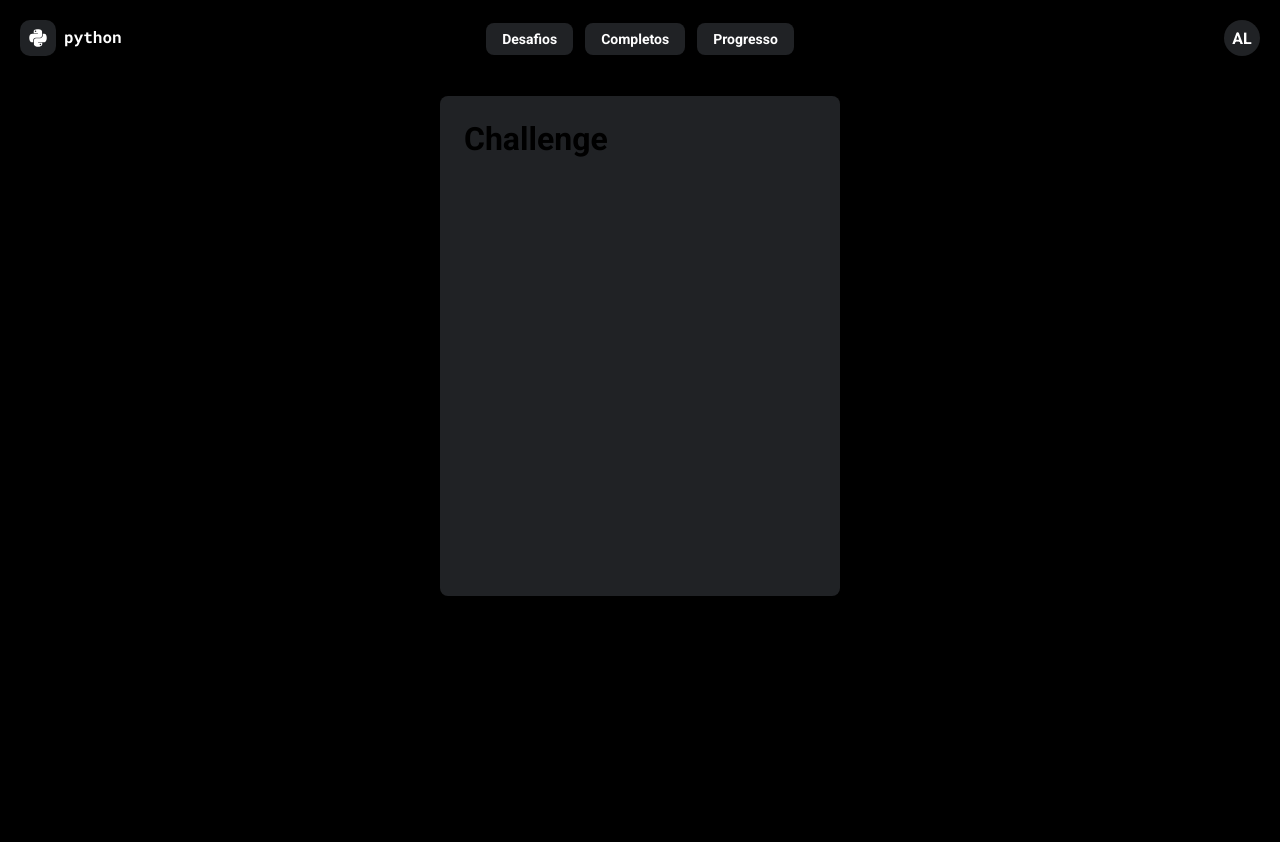
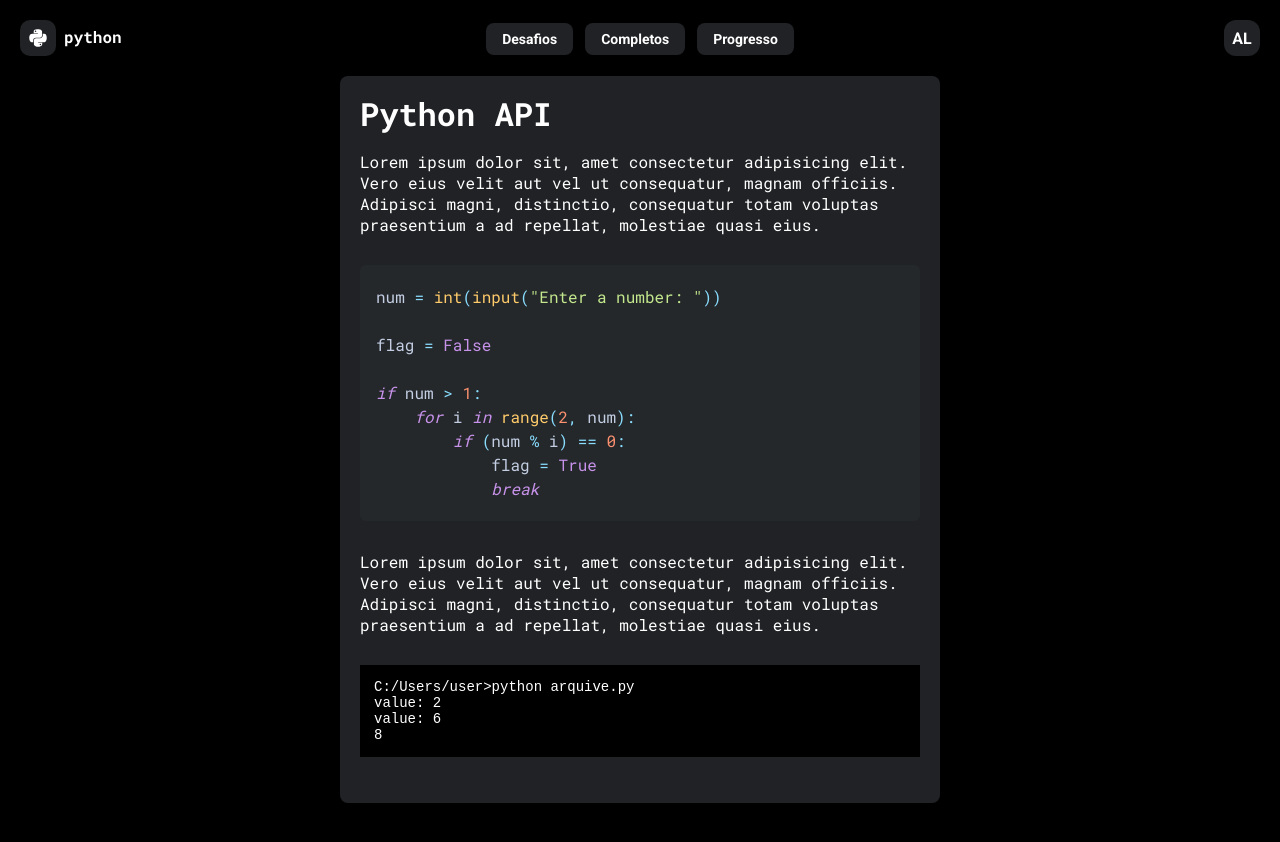
Before and after one commit to nogw/studying-plat, a Next.js app: page /desafio/1 in a window 1280 px wide. Before the commit the page ends 800 px from the top, so only its background shows below. Built offline with nearby package versions, Linux system fonts and the light colour scheme.

Commit message:
(feat) challenge card

```diff
--- a/package.json
+++ b/package.json
@@ -7,6 +7,7 @@
     "start": "next start"
   },
   "dependencies": {
+    "@types/react-syntax-highlighter": "^13.5.2",
     "@types/react-transition-group": "^4.4.2",
     "next": "latest",
     "nprogress": "^0.2.0",
@@ -14,6 +15,7 @@
     "react-dom": "^17.0.2",
     "react-icons": "^4.2.0",
     "react-is": "^17.0.2",
+    "react-syntax-highlighter": "^15.4.3",
     "react-transition-group": "^4.4.2",
     "styled-components": "^5.2.3"
   },
--- a/pages/_app.tsx
+++ b/pages/_app.tsx
@@ -17,6 +17,8 @@ const GlobalStyle = createGlobalStyle`
   }
 
   body {
+    height: 100%;
+    overflow-x: hidden;
     background-color: #000;
     font-family: Roboto, Helvetica, sans-serif;
   }
--- a/src/components/Challenge/index.tsx
+++ b/src/components/Challenge/index.tsx
@@ -1,9 +1,19 @@
+import CodeBlock from '../CodeBlock';
+import TerminalBlock from '../TerminalBlock';
 import { Container } from './styles';
 
 function Challenge() {
   return (
     <Container>
-      <h1>Challenge</h1>
+      <h1>Python API</h1>
+      <p>
+        Lorem ipsum dolor sit, amet consectetur adipisicing elit. Vero eius velit aut vel ut consequatur, magnam officiis. Adipisci magni, distinctio, consequatur totam voluptas praesentium a ad repellat, molestiae quasi eius.
+      </p>
+      <CodeBlock/>
+      <p>
+        Lorem ipsum dolor sit, amet consectetur adipisicing elit. Vero eius velit aut vel ut consequatur, magnam officiis. Adipisci magni, distinctio, consequatur totam voluptas praesentium a ad repellat, molestiae quasi eius.
+      </p>
+      <TerminalBlock/>
     </Container>
   );
 };
--- a/src/components/Challenge/styles.ts
+++ b/src/components/Challenge/styles.ts
@@ -3,7 +3,22 @@ import styled from 'styled-components';
 export const Container = styled.div`
   background-color: #202225;
   border-radius: 8px;
-  padding: 24px;
-  width: 400px;
-  height: 500px;
+  padding: 16px 20px;
+  margin-bottom: 20px;
+  width: 600px;
+
+  h1 {
+    color: #fff;
+    font-family: "Roboto Mono";
+    margin-bottom: 16px;
+  }
+
+  p {
+    color: #fff;
+    font-family: "Roboto Mono";
+  }
+
+  @media screen and (max-width: 640px) {
+    width: 100%;
+  }
 `;
--- a/src/components/Challenges/styles.ts
+++ b/src/components/Challenges/styles.ts
@@ -6,6 +6,7 @@ export const Container = styled.div`
   align-items: center;
   justify-content: center;
   flex-direction: column;
+  width: 100%;
   gap: 20px;
 
   h1 {
@@ -14,6 +15,7 @@ export const Container = styled.div`
 `;
 
 export const ChallengesContainer = styled.div `
+  width: 100%;
   h1 {
     font-size: 14px;
     color: #b1b1b1;
@@ -31,4 +33,8 @@ export const ChallengesList = styled.div `
     border-bottom: 1px solid #26282b;
     border-spacing: 20px 20px;
   }
+
+  @media screen and (max-width: 640px) {
+    width: 100%;
+  }
 `
--- /dev/null
+++ b/src/components/CodeBlock/index.tsx
@@ -0,0 +1,26 @@
+import { Prism as SyntaxHighlighter } from "react-syntax-highlighter"
+import { Container } from './styles';
+import materialOceanic from './theme'
+
+function CodeBlock() {
+  return (
+    <Container>
+      <SyntaxHighlighter
+        style={ materialOceanic }
+        language="python"
+      >
+        {`num = int(input("Enter a number: "))
+
+flag = False
+
+if num > 1:
+    for i in range(2, num):
+        if (num % i) == 0:
+            flag = True
+            break`}
+      </SyntaxHighlighter>
+    </Container>
+  );
+};
+
+export default CodeBlock;
--- /dev/null
+++ b/src/components/CodeBlock/styles.ts
@@ -0,0 +1,5 @@
+import styled from 'styled-components';
+
+export const Container = styled.div`
+  margin: 30px 0px 30px 0px;
+`;
--- /dev/null
+++ b/src/components/CodeBlock/theme.js
@@ -0,0 +1,207 @@
+"use strict";
+
+Object.defineProperty(exports, "__esModule", {
+  value: true
+});
+exports.default = void 0;
+var _default = {
+  "code[class*=\"language-\"]": {
+    "textAlign": "left",
+    "whiteSpace": "pre",
+    "wordSpacing": "normal",
+    "wordBreak": "normal",
+    "wordWrap": "normal",
+    "color": "#c3cee3",
+    "background": "#25282b",
+    "fontFamily": "Roboto Mono, monospace",
+    "fontSize": "1em",
+    "lineHeight": "1.5em",
+    "MozTabSize": "4",
+    "OTabSize": "4",
+    "tabSize": "4",
+    "WebkitHyphens": "none",
+    "MozHyphens": "none",
+    "msHyphens": "none",
+    "hyphens": "none"
+  },
+  "pre[class*=\"language-\"]": {
+    "textAlign": "left",
+    "whiteSpace": "pre",
+    "wordSpacing": "normal",
+    "wordBreak": "normal",
+    "wordWrap": "normal",
+    "color": "#c3cee3",
+    "background": "#25282b",
+    "borderRadius": "6px",
+    "fontFamily": "Roboto Mono, monospace",
+    "fontSize": "1em",
+    "lineHeight": "1.5em",
+    "MozTabSize": "4",
+    "OTabSize": "4",
+    "tabSize": "4",
+    "WebkitHyphens": "none",
+    "MozHyphens": "none",
+    "msHyphens": "none",
+    "hyphens": "none",
+    "overflow": "auto",
+    "position": "relative",
+    "margin": "0.5em 0",
+    "padding": "1.25em 1em"
+  },
+  "code[class*=\"language-\"]::-moz-selection": {
+    "background": "#363636"
+  },
+  "pre[class*=\"language-\"]::-moz-selection": {
+    "background": "#363636"
+  },
+  "code[class*=\"language-\"] ::-moz-selection": {
+    "background": "#363636"
+  },
+  "pre[class*=\"language-\"] ::-moz-selection": {
+    "background": "#363636"
+  },
+  "code[class*=\"language-\"]::selection": {
+    "background": "#363636"
+  },
+  "pre[class*=\"language-\"]::selection": {
+    "background": "#363636"
+  },
+  "code[class*=\"language-\"] ::selection": {
+    "background": "#363636"
+  },
+  "pre[class*=\"language-\"] ::selection": {
+    "background": "#363636"
+  },
+  ":not(pre) > code[class*=\"language-\"]": {
+    "whiteSpace": "normal",
+    "borderRadius": "0.2em",
+    "padding": "0.1em"
+  },
+  ".language-css > code": {
+    "color": "#fd9170"
+  },
+  ".language-sass > code": {
+    "color": "#fd9170"
+  },
+  ".language-scss > code": {
+    "color": "#fd9170"
+  },
+  "[class*=\"language-\"] .namespace": {
+    "Opacity": "0.7"
+  },
+  "atrule": {
+    "color": "#c792ea"
+  },
+  "attr-name": {
+    "color": "#ffcb6b"
+  },
+  "attr-value": {
+    "color": "#c3e88d"
+  },
+  "attribute": {
+    "color": "#c3e88d"
+  },
+  "boolean": {
+    "color": "#c792ea"
+  },
+  "builtin": {
+    "color": "#ffcb6b"
+  },
+  "cdata": {
+    "color": "#80cbc4"
+  },
+  "char": {
+    "color": "#80cbc4"
+  },
+  "class": {
+    "color": "#ffcb6b"
+  },
+  "class-name": {
+    "color": "#f2ff00"
+  },
+  "color": {
+    "color": "#f2ff00"
+  },
+  "comment": {
+    "color": "#546e7a"
+  },
+  "constant": {
+    "color": "#c792ea"
+  },
+  "deleted": {
+    "color": "#f07178"
+  },
+  "doctype": {
+    "color": "#546e7a"
+  },
+  "entity": {
+    "color": "#f07178"
+  },
+  "function": {
+    "color": "#c792ea"
+  },
+  "hexcode": {
+    "color": "#f2ff00"
+  },
+  "id": {
+    "color": "#c792ea",
+    "fontWeight": "bold"
+  },
+  "important": {
+    "color": "#c792ea",
+    "fontWeight": "bold"
+  },
+  "inserted": {
+    "color": "#80cbc4"
+  },
+  "keyword": {
+    "color": "#c792ea",
+    "fontStyle": "italic"
+  },
+  "number": {
+    "color": "#fd9170"
+  },
+  "operator": {
+    "color": "#89ddff"
+  },
+  "prolog": {
+    "color": "#546e7a"
+  },
+  "property": {
+    "color": "#80cbc4"
+  },
+  "pseudo-class": {
+    "color": "#c3e88d"
+  },
+  "pseudo-element": {
+    "color": "#c3e88d"
+  },
+  "punctuation": {
+    "color": "#89ddff"
+  },
+  "regex": {
+    "color": "#f2ff00"
+  },
+  "selector": {
+    "color": "#f07178"
+  },
+  "string": {
+    "color": "#c3e88d"
+  },
+  "symbol": {
+    "color": "#c792ea"
+  },
+  "tag": {
+    "color": "#f07178"
+  },
+  "unit": {
+    "color": "#f07178"
+  },
+  "url": {
+    "color": "#fd9170"
+  },
+  "variable": {
+    "color": "#f07178"
+  }
+};
+exports.default = _default;
--- a/src/components/Layout/styles.ts
+++ b/src/components/Layout/styles.ts
@@ -6,4 +6,5 @@ export const Container = styled.div`
   flex-direction: column;
   justify-content: center;
   width: 100vw;
+  padding: 20px;
 `;
--- a/src/components/Navbar/styles.ts
+++ b/src/components/Navbar/styles.ts
@@ -1,12 +1,10 @@
 import styled from 'styled-components';
 
 export const Container = styled.div`
-  padding: 20px;
   display: flex;
   align-items: center;
   justify-content: space-between;
-  justify-self: center;
-  width: 100vw;
+  width: 100%;
   margin-bottom: 20px;
 
   .box {
@@ -37,7 +35,7 @@ export const Container = styled.div`
 
   .profile {
     background-color: #202225;
-    border-radius: 50%;
+    border-radius: 12px;
     height: 36px;
     width: 36px;
     margin-left: auto;
@@ -49,6 +47,12 @@ export const Container = styled.div`
     h1 {
       font-size: 16px;
       color: #fff;
+    }
+  }
+
+  @media screen and (max-width: 640px) {
+    .nav {
+      display: none;
     }
   }
 `;
--- /dev/null
+++ b/src/components/TerminalBlock/index.tsx
@@ -0,0 +1,16 @@
+import { Container } from './styles';
+
+function TerminalBlock() {
+  return (
+    <Container>
+      <code>
+        {`C:/Users/user>python arquive.py
+value: 2
+value: 6
+8`}
+      </code>
+    </Container>
+  );
+};
+
+export default TerminalBlock;
--- /dev/null
+++ b/src/components/TerminalBlock/styles.ts
@@ -0,0 +1,14 @@
+import styled from 'styled-components';
+
+export const Container = styled.div`
+  margin: 30px 0px 30px 0px;
+  background-color: #000;
+  font-family: monospace;
+  padding: 14px;
+
+  code {
+    white-space: pre-wrap;
+    font-size: 14px;
+    color: #fff;
+  }
+`;
```
Also changed, not shown: 1 other file (tests, documents, lock files or other folders).
